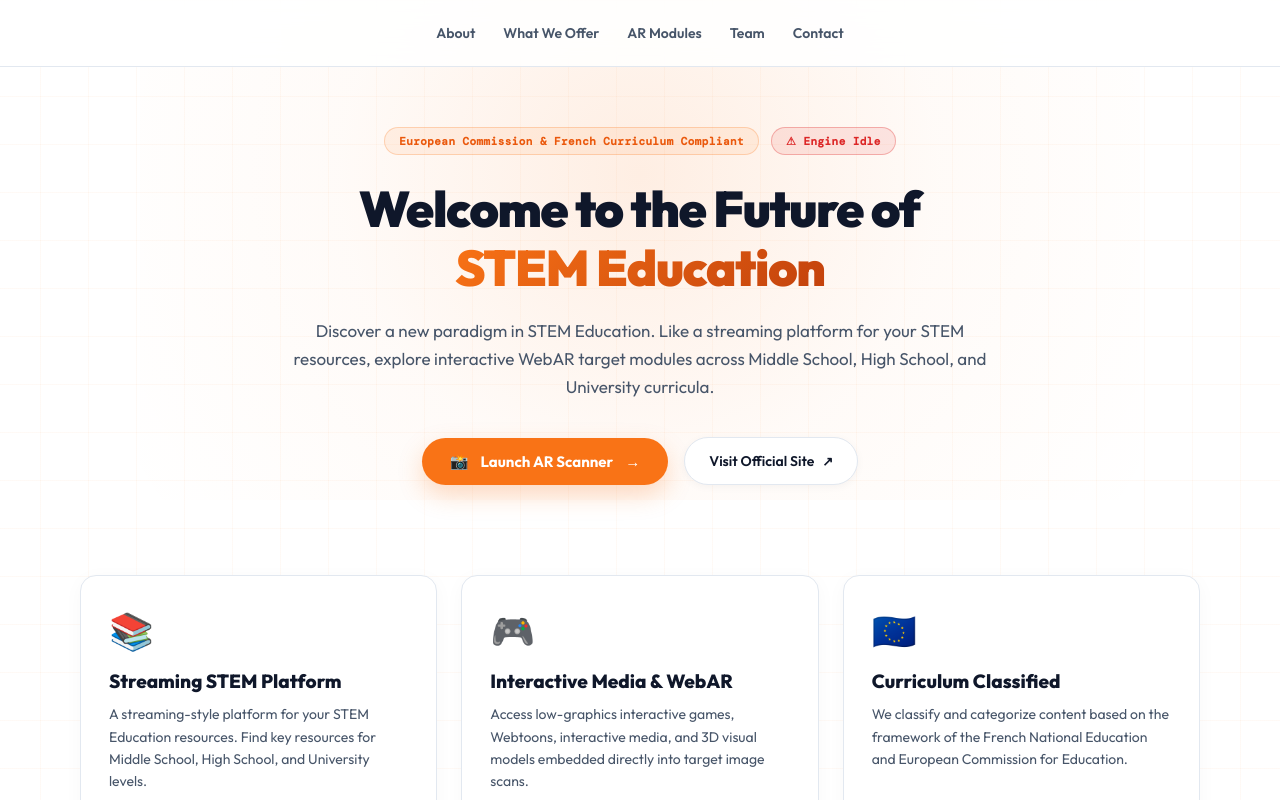
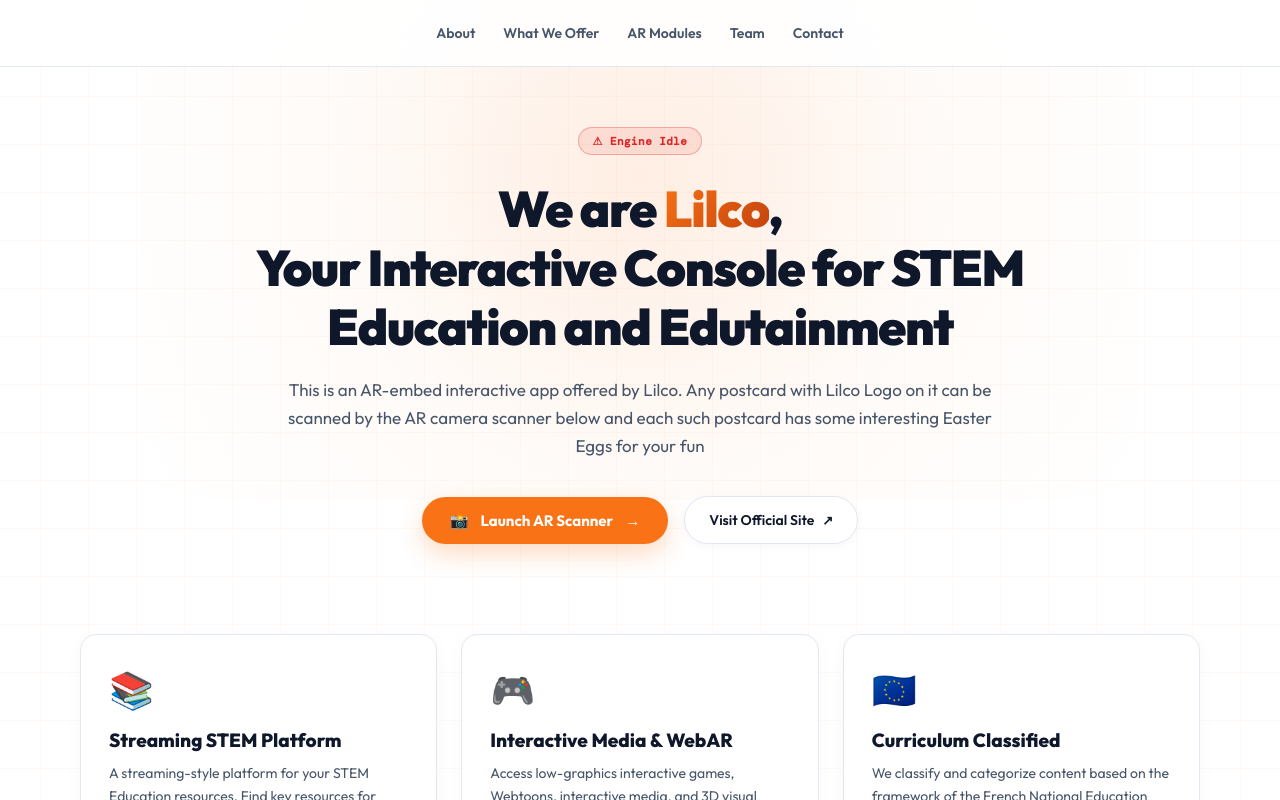
Before and after one commit to SpyBeast07/lilco-ar, a React (Vite) app: page / in a window 1280 px wide. Shown: the top 800 px of the page. Built offline with nearby package versions, Linux system fonts and the light colour scheme; a web font is replaced by a local one.

Commit message:
feat: update hero section content and remove compliance badge in Home page

```diff
--- a/src/pages/Home.jsx
+++ b/src/pages/Home.jsx
@@ -89,7 +89,6 @@
         {/* Hero Section */}
         <section className={styles.hero}>
           <div className={styles.heroBadges}>
-            <div className={styles.badge}>European Commission & French Curriculum Compliant</div>
             {compilingStatus === 'compiling' && (
               <div className={`${styles.badge} ${styles.badgeCompiling}`}>
                 <span className={styles.statusPulse} />
@@ -108,11 +107,11 @@
             )}
           </div>
           <h1 className={styles.title}>
-            Welcome to the Future of<br />
-            <span className={styles.gradientText}>STEM Education</span>
+            We are <span className={styles.gradientText}>Lilco</span>,<br />
+            Your Interactive Console for STEM Education and Edutainment
           </h1>
           <p className={styles.subtitle}>
-            Discover a new paradigm in STEM Education. Like a streaming platform for your STEM resources, explore interactive WebAR target modules across Middle School, High School, and University curricula.
+            This is an AR-embed interactive app offered by Lilco. Any postcard with Lilco Logo on it can be scanned by the AR camera scanner below and each such postcard has some interesting Easter Eggs for your fun
           </p>
 
           <div className={styles.heroCtaGroup}>
```
